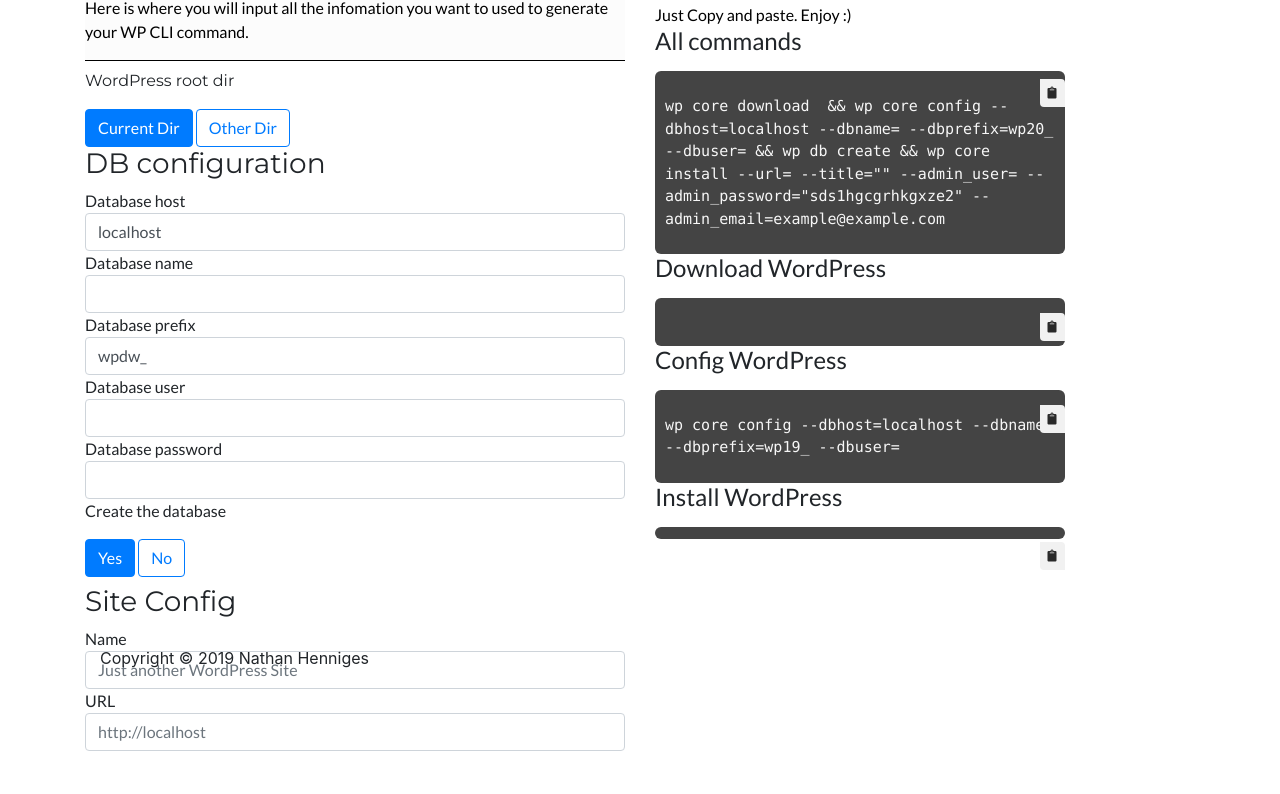
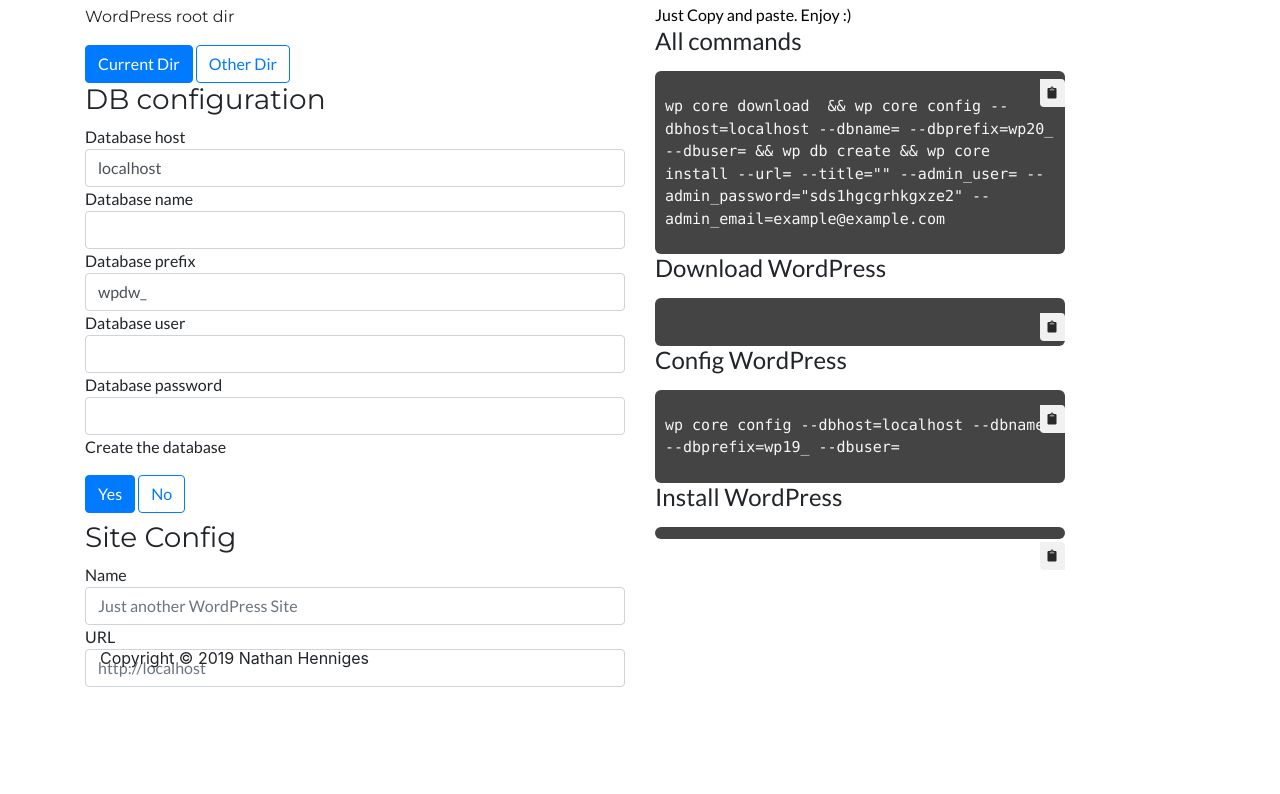
Before and after one commit to nathanialhenniges/wpcligui-old, a website: page index.html in a window 1280 px wide. Shown: the part 130-924 px from the top of the page. After the commit the page ends 860 px from the top, so only its background shows below. Drawn offline with Linux system fonts and the light colour scheme.

Commit message:
Most of the basics are there.

```diff
--- a/assets/_sass/components/_cliInput.scss
+++ b/assets/_sass/components/_cliInput.scss
@@ -6,7 +6,6 @@
       width: 100%;
     }
     .head {
-        background-color: #fcfcfc;
         background-color: #fcfcfc;
         border-bottom: solid 1px #000;
 
@@ -17,7 +16,7 @@
         }
 
         p {
-            color: #000000;
+            color: #000;
         }
     }
 
--- a/assets/_sass/components/_cliOutput.scss
+++ b/assets/_sass/components/_cliOutput.scss
@@ -3,6 +3,9 @@
 // -----------------------------------------------------------------------------
 .cli-output {
     .head {
+              background-color: #fcfcfc;
+        border-bottom: solid 1px #000;
+
         h3 {
             font-family: $secondary-font;
             font-size: 2rem;
--- a/index.html
+++ b/index.html
@@ -51,7 +51,6 @@
         <!-- Header -->
         <div class="head">
           <h3>Download WordPress</h3>
-          <p>Here is where you will input all the infomation you want to used to generate your WP CLI command.</p>
         </div>
         <div class="wpConfig mt-2">
           <!-- WordPress Download Config -->
@@ -140,14 +139,14 @@
             <span class="btn-clipboard" data-clipboard-action="copy" data-clipboard-target="#downloadCommand">
               <i class="fa fa-clipboard"></i>
             </span>
-            <pre  class="w-100 py-4" id="downloadCommand"></pre>
+            <pre class="w-100 py-4" id="downloadCommand"></pre>
           </div>
           <h4>Config WordPress</h4>
           <div class="zero-clipboard">
             <span class="btn-clipboard" data-clipboard-action="copy" data-clipboard-target="#configCommand">
               <i class="fa fa-clipboard"></i>
             </span>
-            <pre  class="w-100 py-4" id="configCommand"></pre>
+            <pre class="w-100 py-4" id="configCommand"></pre>
           </div>
           <h4>Install WordPress</h4>
           <div class="zero-clipboard">
```
